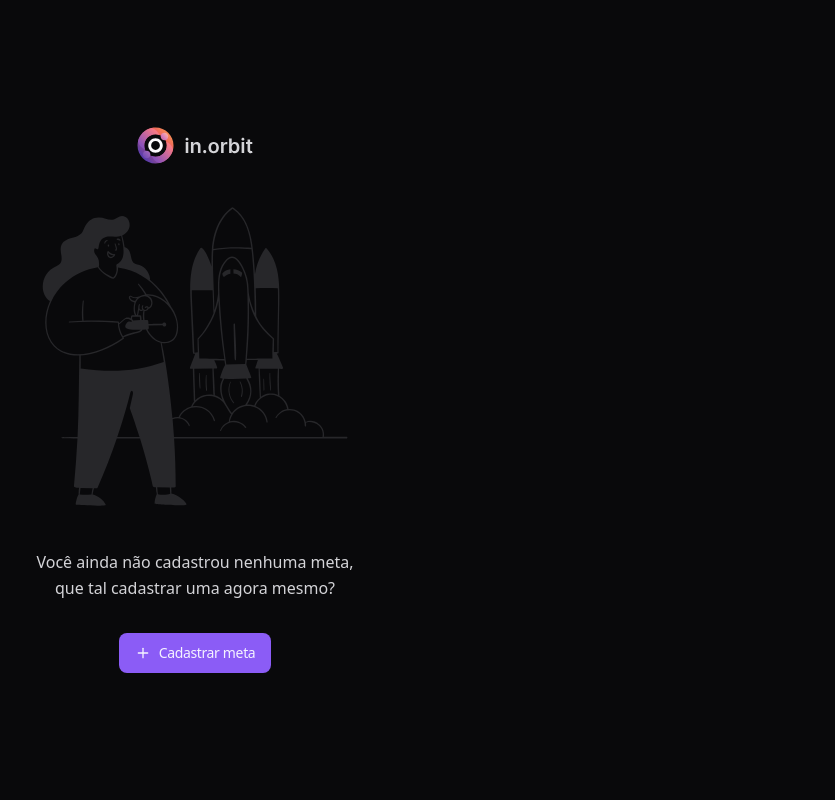
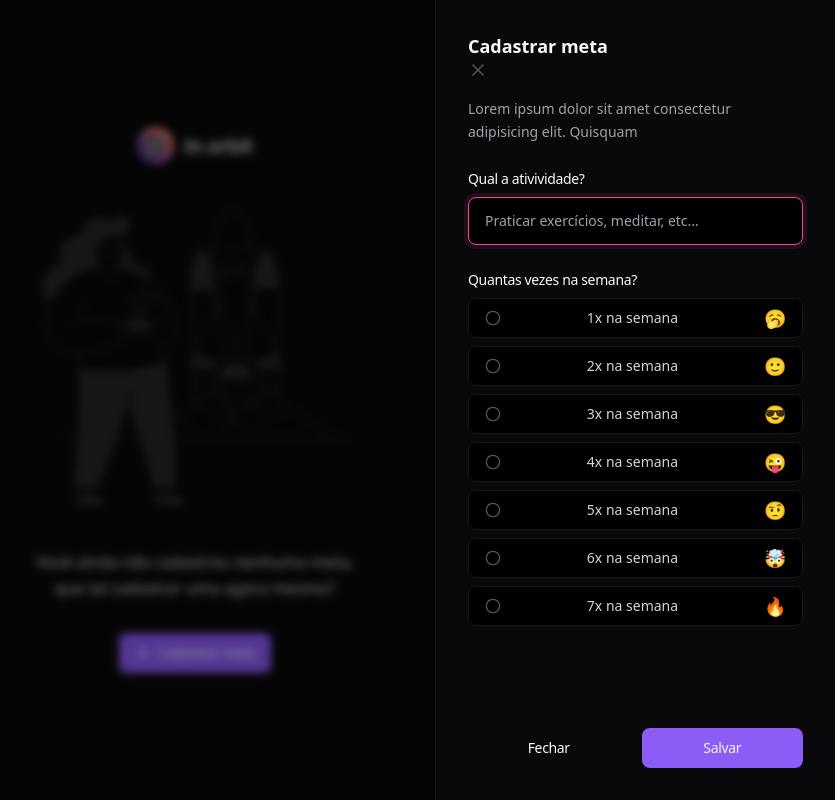
Before and after one commit to Srhiulli/in.orbit, a React (Vite) app in the folder web/: page / in a window 1280 px wide. Both pictures are taken after a click on the button "Cadastrar meta". Shown: the whole page, without its empty margins (445-1280 px from the left). Built offline with nearby package versions, Linux system fonts and the light colour scheme.

Commit message:
create-goal page

```diff
--- a/web/src/app.tsx
+++ b/web/src/app.tsx
@@ -1,9 +1,25 @@
 import letsStart from "./assets/lets-start-ilustration.svg";
 import logo from "./assets/logo-in-orbit.svg";
-import { Plus } from "lucide-react";
+import { Plus, X } from "lucide-react";
 import { Button } from "./components/ui/button";
+import {
+	Dialog,
+	DialogClose,
+	DialogContent,
+	DialogDescription,
+	DialogTitle,
+	DialogTrigger,
+} from "./components/ui/dialog";
+import { Label } from "./components/ui/label";
+import { Input } from "./components/ui/input";
+import {
+	RadioGroup,
+	RadioGroupIndicator,
+	RadioGroupItem,
+} from "./components/ui/radio-group";
 export function App() {
 	return (
+		<Dialog>
 			<div className="h-screen flex flex-col items-center justify-center gap-8">
 				<img src={logo} alt="in.orbit" />
 				<img src={letsStart} alt="in.orbit" />
@@ -11,11 +27,108 @@
 					Você ainda não cadastrou nenhuma meta, que tal cadastrar uma agora
 					mesmo?
 				</p>
+				<DialogTrigger asChild>
 					<Button>
-				{" "}
 						<Plus className=" size-4" />
 						Cadastrar meta
 					</Button>
+				</DialogTrigger>
 			</div>
+			<DialogContent>
+				<div className="flex flex-col gap-6 h-full">
+					<div className="flex flex-col gap-3">
+						<div className=" felx items-center justify-between">
+							<DialogTitle>Cadastrar meta</DialogTitle>
+							<DialogClose>
+								<X className="size-5 text-zinc-600" />
+							</DialogClose>
+						</div>
+						<DialogDescription>
+							Lorem ipsum dolor sit amet consectetur adipisicing elit. Quisquam
+						</DialogDescription>
+					</div>
+					<form action="" className="flex flex-col justify-between flex-1">
+						<div className="flex flex-col gap-6">
+							<div className="flex flex-col gap-2">
+								<Label htmlFor="title">Qual a ativividade?</Label>
+								<Input
+									id="title"
+									placeholder="Praticar exercícios, meditar, etc..."
+									autoFocus
+								/>
+							</div>
+							<div className="flex flex-col gap-2">
+								<Label htmlFor="title">Quantas vezes na semana?</Label>
+								<RadioGroup>
+									<RadioGroupItem value="1">
+										<RadioGroupIndicator />
+										<span className="text-zinc-300 text-sm font-medium leading-none">
+											1x na semana
+										</span>
+										<span className="text-lg leading-none">🥱</span>
+									</RadioGroupItem>
+									<RadioGroupItem value="2">
+										<RadioGroupIndicator />
+										<span className="text-zinc-300 text-sm font-medium leading-none">
+											{" "}
+											2x na semana{" "}
+										</span>
+										<span className="text-lg leading-none">🙂</span>
+									</RadioGroupItem>
+									<RadioGroupItem value="3">
+										<RadioGroupIndicator />
+										<span className="text-zinc-300 text-sm font-medium leading-none">
+											{" "}
+											3x na semana{" "}
+										</span>
+										<span className="text-lg leading-none">😎</span>
+									</RadioGroupItem>
+									<RadioGroupItem value="4">
+										<RadioGroupIndicator />
+										<span className="text-zinc-300 text-sm font-medium leading-none">
+											{" "}
+											4x na semana{" "}
+										</span>
+										<span className="text-lg leading-none">😜</span>
+									</RadioGroupItem>
+									<RadioGroupItem value="5">
+										<RadioGroupIndicator />
+										<span className="text-zinc-300 text-sm font-medium leading-none">
+											{" "}
+											5x na semana{" "}
+										</span>
+										<span className="text-lg leading-none">🤨</span>
+									</RadioGroupItem>
+									<RadioGroupItem value="6">
+										<RadioGroupIndicator />
+										<span className="text-zinc-300 text-sm font-medium leading-none">
+											{" "}
+											6x na semana{" "}
+										</span>
+										<span className="text-lg leading-none">🤯</span>
+									</RadioGroupItem>
+									<RadioGroupItem value="7">
+										<RadioGroupIndicator />
+										<span className="text-zinc-300 text-sm font-medium leading-none">
+											{" "}
+											7x na semana{" "}
+										</span>
+										<span className="text-lg leading-none">🔥</span>
+									</RadioGroupItem>
+								</RadioGroup>
+							</div>
+						</div>
+						<div className=" flex  items-center gap-3">
+							<DialogClose asChild>
+								<Button className="flex-1" variant="secundary">
+									Fechar
+								</Button>
+							</DialogClose>
+							<Button className="flex-1">Salvar</Button>
+						</div>
+					</form>
+				</div>
+			</DialogContent>
+		</Dialog>
 	);
 }
```
Lines whose indentation alone changed are shown as unchanged.
